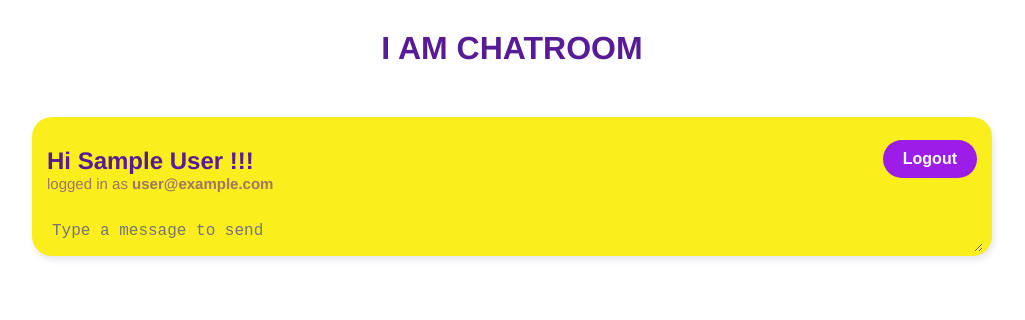
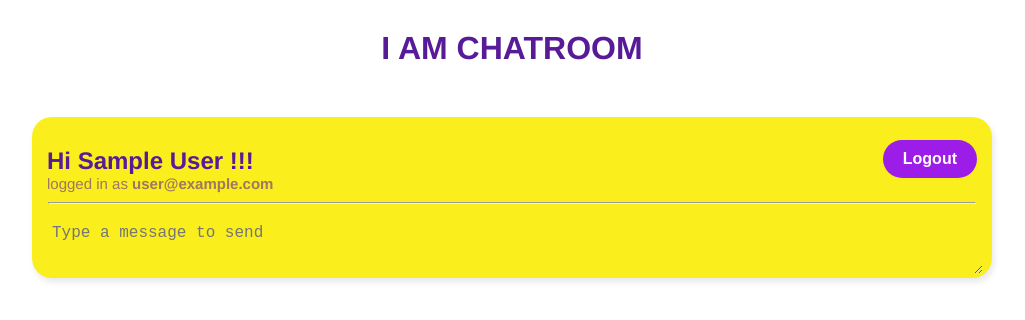
Before and after one commit to AUNG-MIN-OO/chat-app-with-vuejs, a Vue app: page /chatroom in a window 1280 px wide. Shown: the top 320 px of the page, without its empty margins (128-1153 px from the left). Built offline with nearby package versions, Linux system fonts and the light colour scheme; no server answers; sample sign-in values are in the browser's storage.

Commit message:
add data to firestore/firebase

```diff
--- a/src/components/ChatForm.vue
+++ b/src/components/ChatForm.vue
@@ -1,7 +1,7 @@
 <template>
     <form>
         <textarea
-            cols="30" rows="10" placeholder="Type a message to send" autofocus
+            placeholder="Type a message to send" autofocus
             v-model="message"
             @keypress.enter="handleSubmit"
         >
@@ -14,18 +14,20 @@
 import { ref } from '@vue/reactivity'
 import getUser from '../composables/getUser'
 import {timestamp} from '../firebase/config'
+import useCollection from '../composables/useCollection'
 
 export default {
     setup(){
         let message = ref("");
         let {user} = getUser();
-        let handleSubmit = ()=>{
+        let {error,addDoc} = useCollection("messages");
+        let handleSubmit = async()=>{
             let chat ={
                 message:message.value,
                 name:user.value.displayName,
                 created_at:timestamp()
             }
-            console.log(chat);
+            await addDoc(chat);
             message.value="";
         }
 
@@ -40,7 +42,7 @@ form {
 }
 form textarea{
     width: 98%;
-    height: 20px;
+    height: 40px;
     padding: 10px;
     border: none;
     border-radius: 0 0 20px 20px;
--- /dev/null
+++ b/src/composables/useCollection.js
@@ -0,0 +1,17 @@
+import { ref } from "vue";
+import {db} from "../firebase/config"
+
+let useCollection = (collection)=>{
+    let error = ref(null);
+    let addDoc = async(doc)=>{
+        try{
+            await db.collection(collection).add(doc);
+        }catch(err){
+            console.log(err.message);
+            error.value = "could't send message";
+        }
+    }
+    return {error,addDoc};
+}
+
+export default useCollection;
--- a/src/views/Chatroom.vue
+++ b/src/views/Chatroom.vue
@@ -2,6 +2,7 @@
     <h1>i am chatroom</h1>
     <div class="container">
         <Navbar></Navbar>
+        <hr>
         <ChatForm></ChatForm>
     </div>
 </template>
@@ -29,5 +30,7 @@ export default {
 </script>
 
 <style>
-
+  hr{
+    margin: 0 16px;
+  }
 </style>
```
